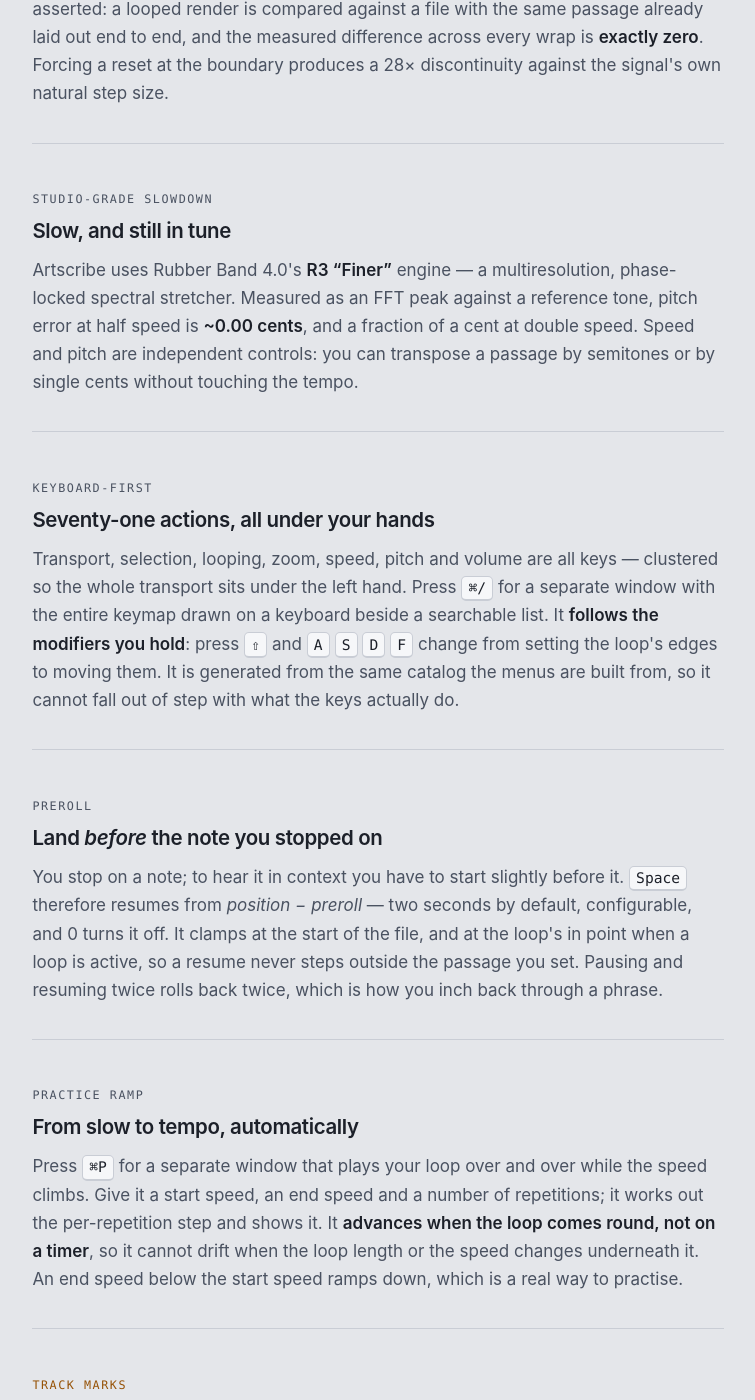
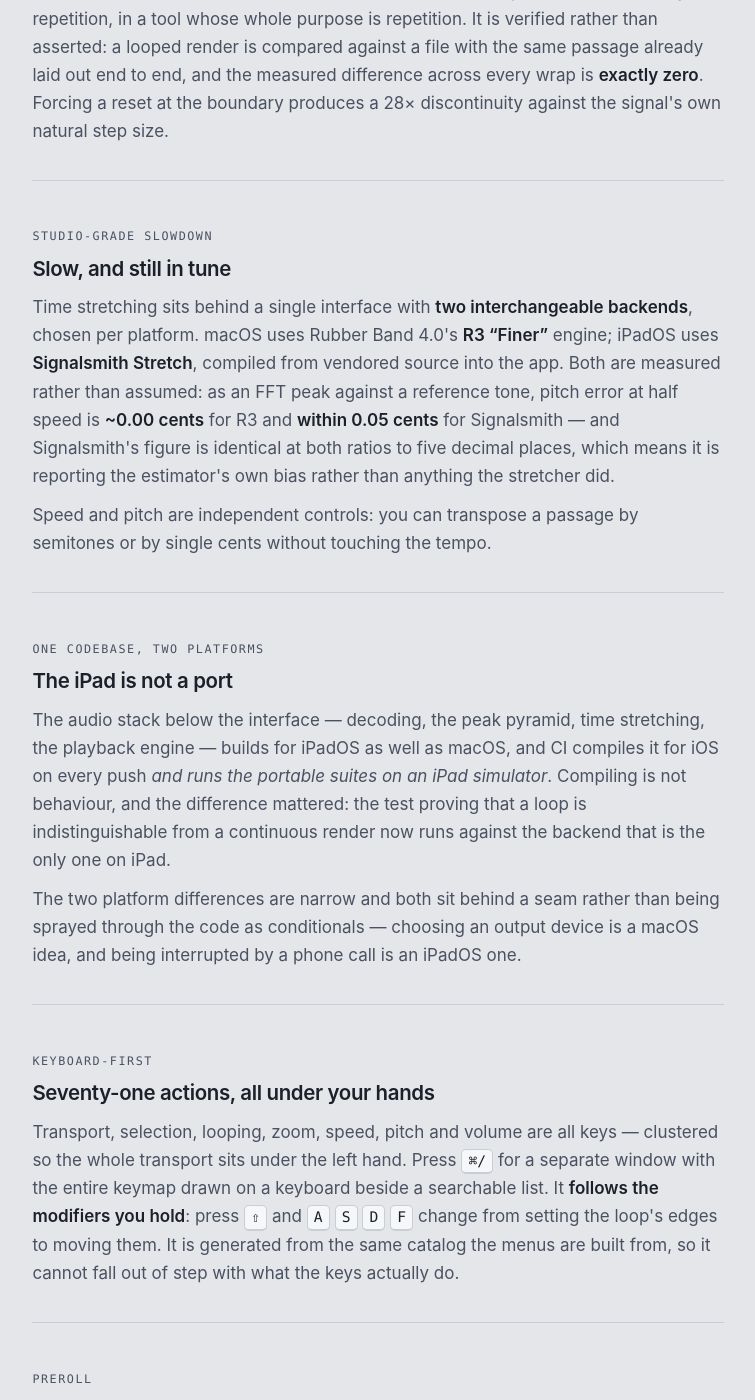
Before and after one commit to adamhadani/artscribe, a Jekyll site: the page built from website/index.md, in a window 1280 px wide and 1400 px high, scrolled down 773 px. Shown: the whole window, without its empty margins (262-1017 px from the left). Built offline with Jekyll 4.4.1, drawn with Linux system fonts in a browser that asks for light colours; some of the changed text lies outside the part shown.

Commit message:
Refresh the front pages: two backends, and the iPad can change speed
Both public entry points still described a macOS-only app whose only stretcher
was Rubber Band. That stopped being true when Signalsmith landed, and the README
was actively misleading about it:

> What it **cannot** do is change speed, because there is no Rubber Band build
> for iOS yet; the control moves and nothing happens.

The iPad changes speed. It has since the Signalsmith backend shipped, and that
backend being MIT is the whole reason an App Store submission is possible.

**README** — tagline and platform badge now say macOS *and* iPadOS, a website
badge points at the new site, and the slowdown row names both backends with both
measured figures rather than only Rubber Band's.

**Landing page** — the slowdown section is now about the pluggable seam and both
engines, quoting Signalsmith's ~0.05 cents alongside R3's ~0.00 and noting that
Signalsmith's number is identical at both ratios to five decimal places, which
makes it the estimator's own bias rather than the stretcher's error. A new
section says the iPad is not a port: the audio stack builds for iOS and CI
*runs* the portable suites on a simulator.

"Getting it" no longer implies an iPad build is downloadable. It states plainly
that iPadOS is in preparation for the App Store and not published yet — the one
claim on these pages that a reviewer would check.

Co-Authored-By: Claude Opus 5 (1M context) <noreply@anthropic.com>
Claude-Session: https://claude.ai/code/session_01WUQAatHutqs5jDi1Kd5qFV

```diff
--- a/website/index.md
+++ b/website/index.md
@@ -18,7 +18,7 @@ description: >-
   </p>
   <p class="actions">
     <a class="button" href="{{ site.download_url }}">Download for macOS</a>
-    <span class="aside">macOS 26 · Apple Silicon · free and open source</span>
+    <span class="aside">macOS 26 · Apple Silicon · iPadOS coming · free and open source</span>
   </p>
 </section>
 
@@ -43,12 +43,38 @@ description: >-
   <p class="eyebrow">Studio-grade slowdown</p>
   <h2>Slow, and still in tune</h2>
   <p>
-    Artscribe uses Rubber Band 4.0's <strong>R3 “Finer”</strong> engine — a
-    multiresolution, phase-locked spectral stretcher. Measured as an FFT peak
-    against a reference tone, pitch error at half speed is
-    <strong>~0.00 cents</strong>, and a fraction of a cent at double speed. Speed
-    and pitch are independent controls: you can transpose a passage by semitones
-    or by single cents without touching the tempo.
+    Time stretching sits behind a single interface with <strong>two
+    interchangeable backends</strong>, chosen per platform. macOS uses Rubber
+    Band 4.0's <strong>R3 “Finer”</strong> engine; iPadOS uses
+    <strong>Signalsmith Stretch</strong>, compiled from vendored source into the
+    app. Both are measured rather than assumed: as an FFT peak against a
+    reference tone, pitch error at half speed is <strong>~0.00 cents</strong> for
+    R3 and <strong>within 0.05 cents</strong> for Signalsmith — and Signalsmith's
+    figure is identical at both ratios to five decimal places, which means it is
+    reporting the estimator's own bias rather than anything the stretcher did.
+  </p>
+  <p>
+    Speed and pitch are independent controls: you can transpose a passage by
+    semitones or by single cents without touching the tempo.
+  </p>
+</div>
+
+<div class="feature">
+  <p class="eyebrow">One codebase, two platforms</p>
+  <h2>The iPad is not a port</h2>
+  <p>
+    The audio stack below the interface — decoding, the peak pyramid, time
+    stretching, the playback engine — builds for iPadOS as well as macOS, and CI
+    compiles it for iOS on every push <em>and runs the portable suites on an iPad
+    simulator</em>. Compiling is not behaviour, and the difference mattered: the
+    test proving that a loop is indistinguishable from a continuous render now
+    runs against the backend that is the only one on iPad.
+  </p>
+  <p>
+    The two platform differences are narrow and both sit behind a seam rather
+    than being sprayed through the code as conditionals — choosing an output
+    device is a macOS idea, and being interrupted by a phone call is an iPadOS
+    one.
   </p>
 </div>
 
@@ -144,9 +170,12 @@ description: >-
     Signed, notarised builds are on the
     <a href="{{ site.releases_url }}">releases page</a>: unzip and drag
     <code>Artscribe.app</code> to <code>/Applications</code>. It needs
-    <strong>macOS 26 on Apple Silicon</strong>. The full source is on
-    <a href="{{ site.repo_url }}">GitHub</a> under Apache-2.0, and the iPadOS
-    target builds from the same tree.
+    <strong>macOS 26 on Apple Silicon</strong>.
+  </p>
+  <p>
+    <strong>iPadOS is in preparation for the App Store</strong> and is not
+    published yet. It builds and runs from the same tree today — the whole
+    source is on <a href="{{ site.repo_url }}">GitHub</a> under Apache-2.0.
   </p>
   <p class="actions">
     <a class="button" href="{{ site.download_url }}">Download for macOS</a>
```
Also changed, not shown: README.md.
